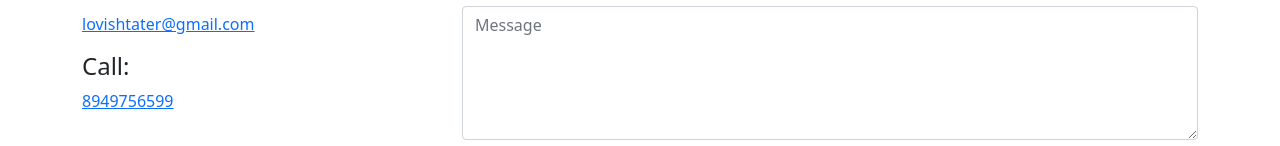
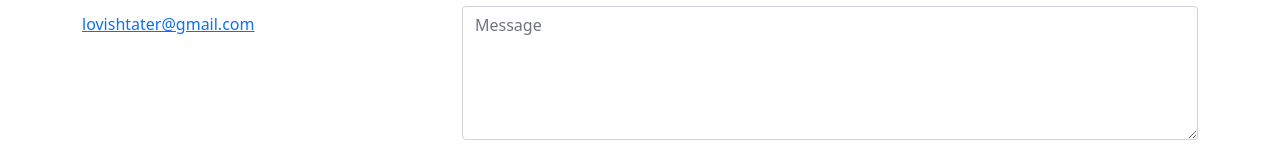
Before and after one commit to lovishtater/Electronics-store-frontend, a React (Create React App) app: page / in a window 1280 px wide. Shown: the part 2305-2451 px from the top of the page. Built offline with nearby package versions, Linux system fonts and the light colour scheme; no server answers.

Commit message:
Remove Sensitive info

```diff
--- a/src/core/home/contact.js
+++ b/src/core/home/contact.js
@@ -29,12 +29,6 @@ const contact = () => {
                 <i className="bi bi-envelope"></i>
                 <h4>Email:</h4>
                 <p><a href="mailto:lovishtater@gmail.com">lovishtater@gmail.com</a></p>
-              </div>
-
-              <div className="phone">
-                <i className="bi bi-phone"></i>
-                <h4>Call:</h4>
-                <p><a href="tel:+918949756599">8949756599</a></p>
               </div>
 
             </div>
```
